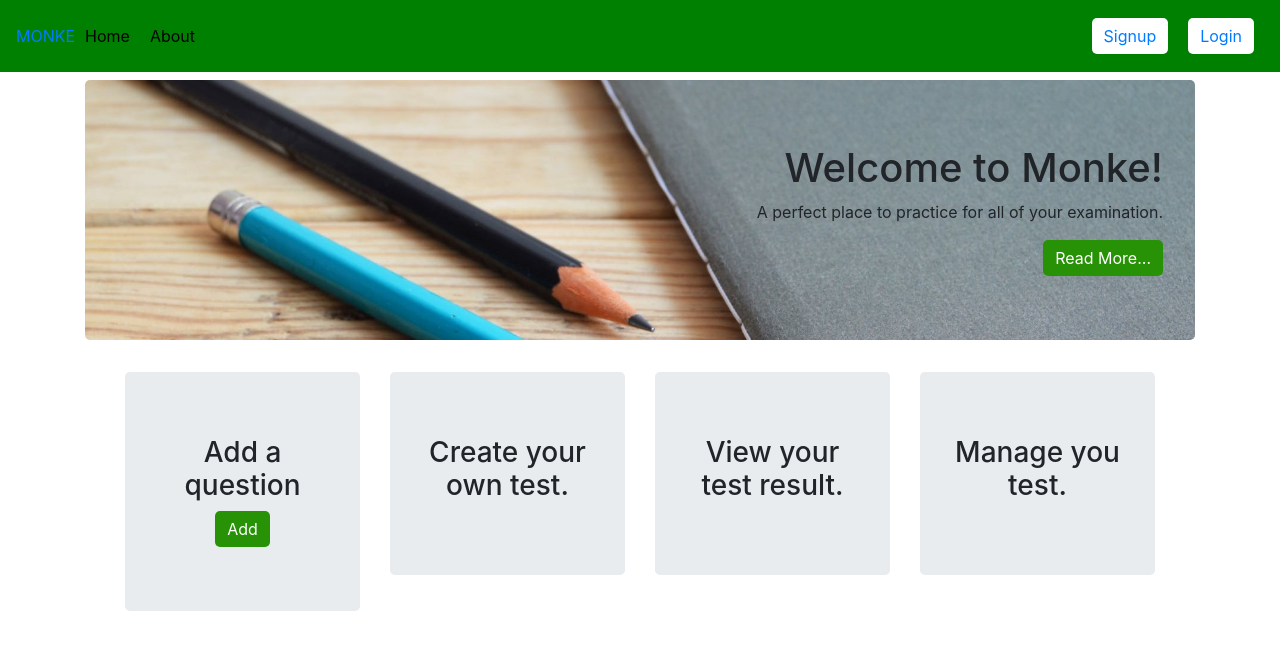
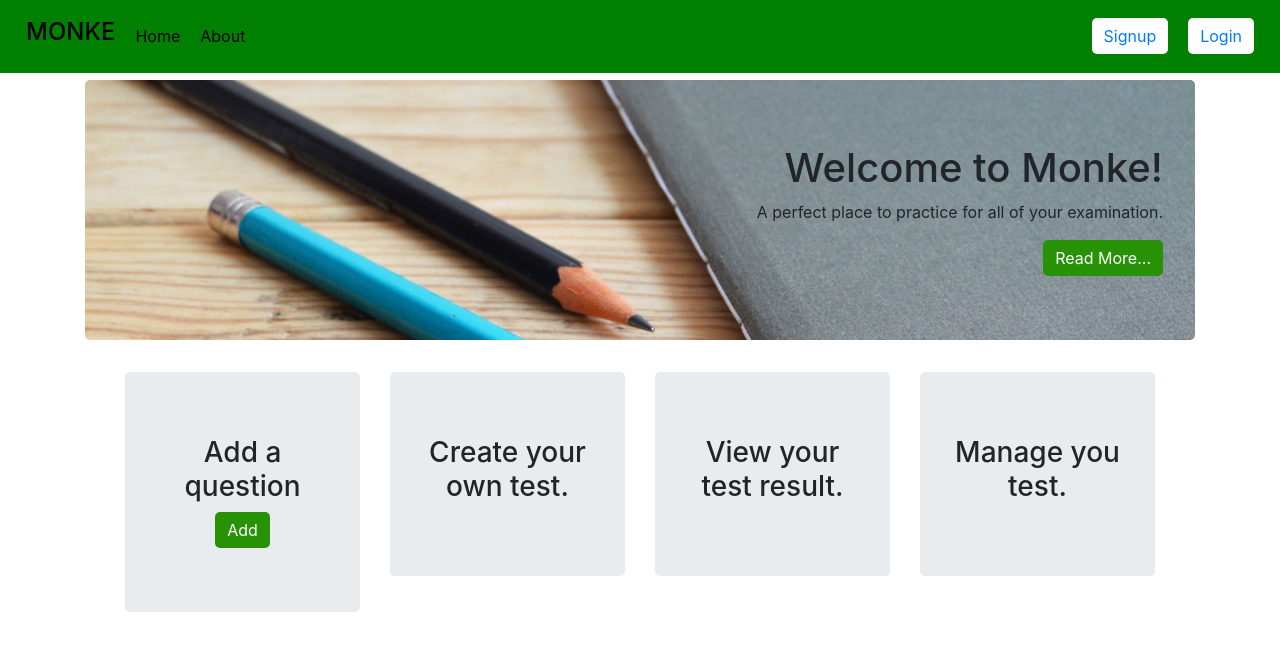
Before and after one commit to Amitsah92/Monke, a React (Create React App) app: page / in a window 1280 px wide. Shown: the top 650 px of the page. Built offline with nearby package versions, Linux system fonts and the light colour scheme; what redux-immutable-state-invariant would draw is missing.

Commit message:
nav update

```diff
--- a/src/Containers/Header/CustomNavBar.js
+++ b/src/Containers/Header/CustomNavBar.js
@@ -9,7 +9,7 @@ const CustomNavBar=(props)=>{
 
     return(
         <Navbar default collapseOnSelect>
-            <NavLink to="/">MONKE</NavLink>
+            <NavLink to="/" style={{color: "black", padding: "10px"}}><h4>MONKE</h4></NavLink>
             <Navbar.Toggle aria-controls="basic-navbar-nav" />
             <Navbar.Collapse id="basic-navbar-nav">
                  <Nav className="mr-auto">
```
